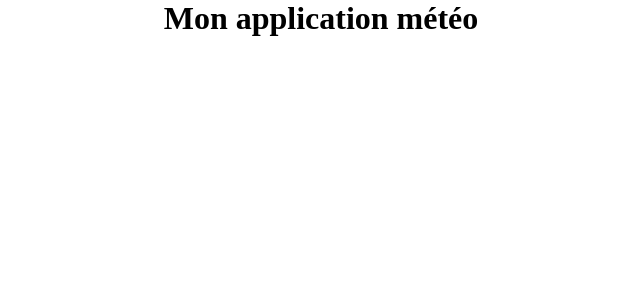
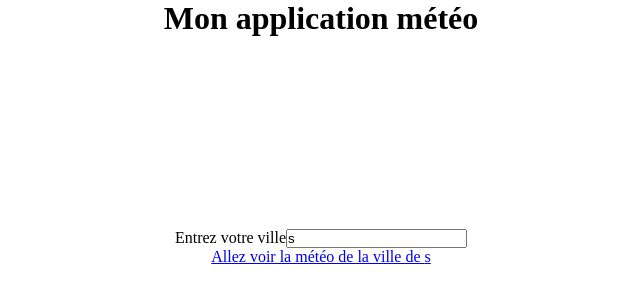
Before and after one commit to jujuck/React-Open-weather, a React (Vite) app: page / in a window 1280 px wide. Shown: the top 300 px of the page, without its empty margins (319-959 px from the left). Built offline with nearby package versions, Linux system fonts and the light colour scheme.

Commit message:
Gestion de l'entrée user sur la ville et mise en place du lien via un state

```diff
--- a/src/App.css
+++ b/src/App.css
@@ -1,3 +1,14 @@
 .container {
   text-align: center;
+
+  section {
+    margin: 15%;
+    display: flex;
+    flex-direction: column;
+
+    a {
+      max-width: 15rem;
+      margin: auto;
+    }
+  }
 }
--- a/src/App.jsx
+++ b/src/App.jsx
@@ -1,9 +1,24 @@
+import { useState } from "react";
 import "./App.css";
 
 function App() {
+  const [city, setCity] = useState("s");
+
+  console.log(city);
   return (
     <main className="container">
       <h1>Mon application météo</h1>
+      <section>
+        <label htmlFor="">
+          Entrez votre ville
+          <input
+            type="text"
+            value={city}
+            onChange={(event) => setCity(event.target.value)}
+          />
+        </label>
+        <a href={`/${city}`}>Allez voir la météo de la ville de {city}</a>
+      </section>
     </main>
   );
 }
```
